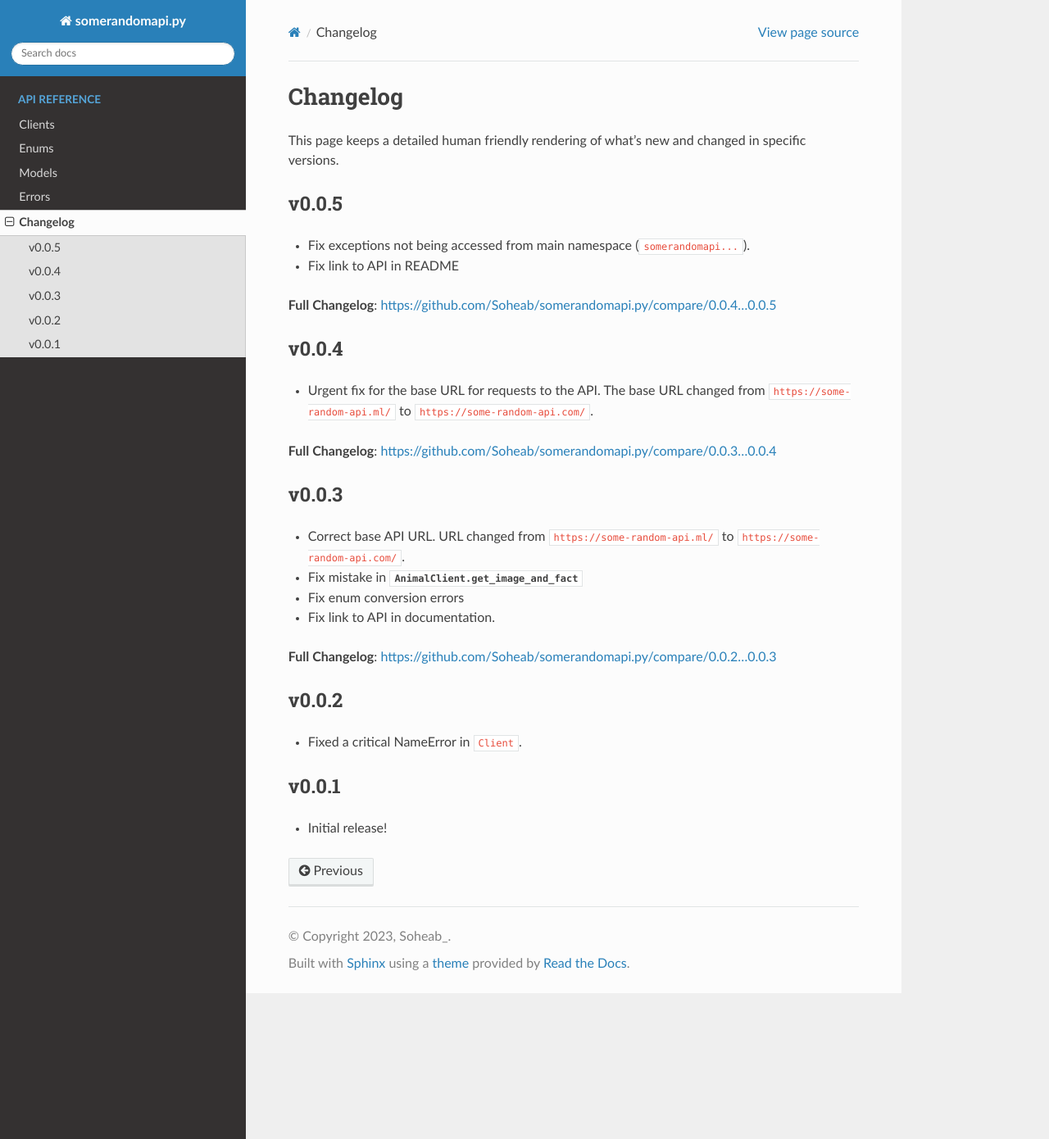
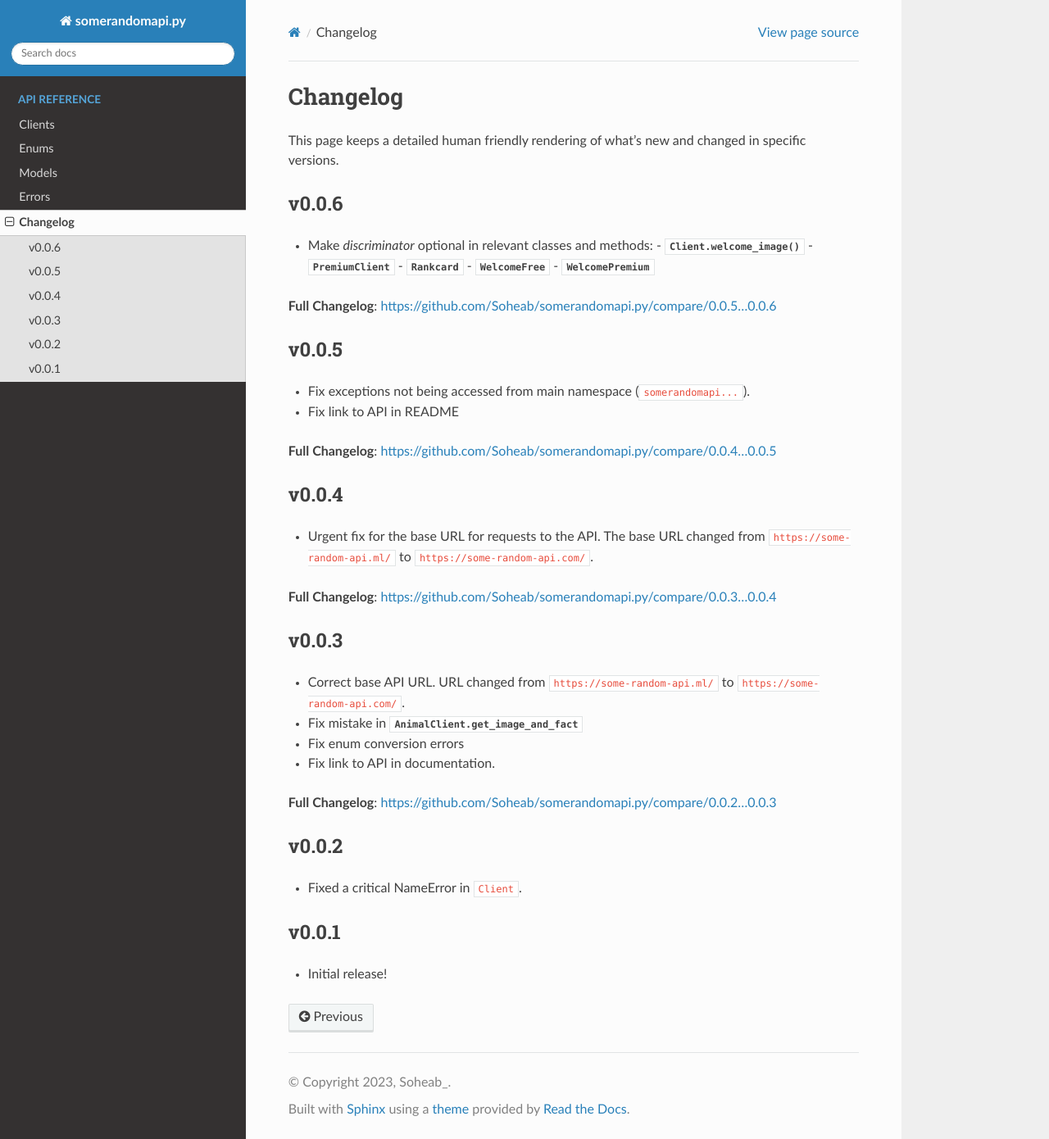
Before and after one commit to Soheab/somerandomapi.py, a Sphinx documentation site: the page built from docs/whats_new.rst, in a window 1280 px wide and 1390 px high. Shown: the whole window at 82% size. Built offline with Sphinx 7.4.7 and the Read the Docs theme 2.0.0, drawn with Linux system fonts in a browser that asks for light colours.

Commit message:
Version bump and changelogs

```diff
--- a/docs/whats_new.rst
+++ b/docs/whats_new.rst
@@ -7,6 +7,18 @@ Changelog
 
 This page keeps a detailed human friendly rendering of what's new and changed
 in specific versions.
+
+v0.0.6
+------
+
+- Make `discriminator` optional in relevant classes and methods:
+  - :meth:`.Client.welcome_image`
+  - :class:`.PremiumClient`
+  - :class:`.Rankcard`
+  - :class:`.WelcomeFree`
+  - :class:`WelcomePremium`
+
+**Full Changelog**: https://github.com/Soheab/somerandomapi.py/compare/0.0.5...0.0.6
 
 v0.0.5
 ------
--- a/somerandomapi/__init__.py
+++ b/somerandomapi/__init__.py
@@ -10,6 +10,6 @@ from .errors import *
 from .models import *
 
 
-__version__ = "0.0.5a"
+__version__ = "0.0.6"
 __author__ = "Soheab"
 __license__ = "MPL-2.0"
```
